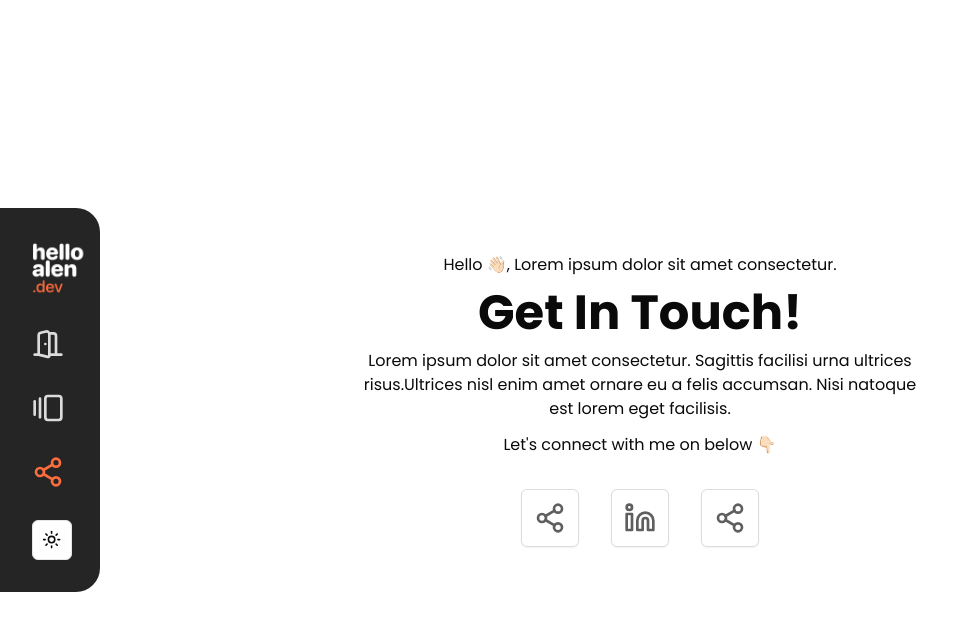
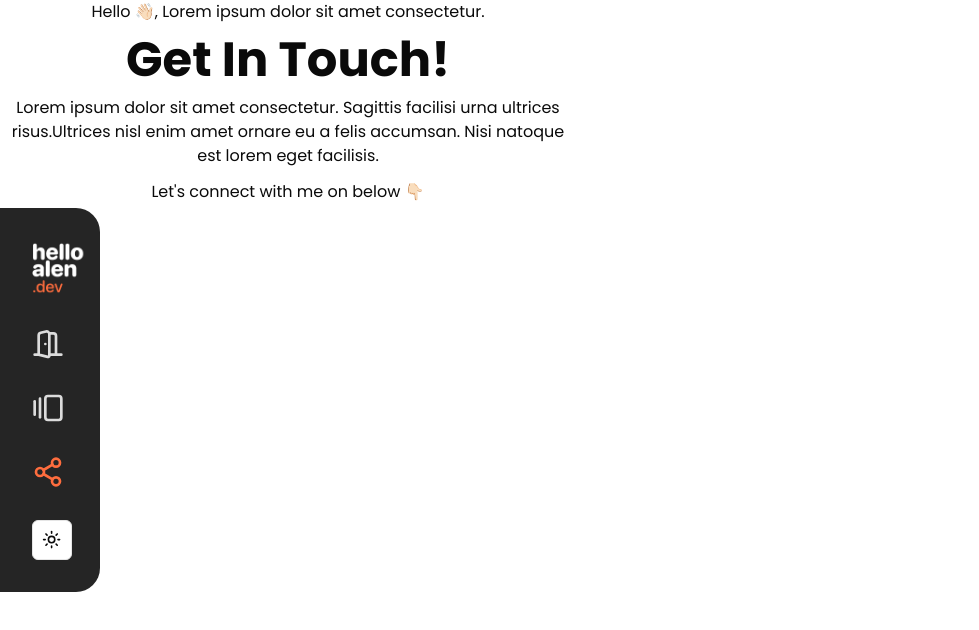
Before and after one commit to OneToDev/helloalen-dev, a Next.js app: page /contact in a window 1280 px wide. Shown: the top 630 px of the page, without its empty margins (0-979 px from the left). Built offline with nearby package versions, Linux system fonts and the light colour scheme.

Commit message:
Base to base code

```diff
--- a/app/contact/page.tsx
+++ b/app/contact/page.tsx
@@ -1,9 +1,5 @@
 import React from 'react'
-import Image from "next/image";
-
 import { Metadata } from "next";
-import Link from 'next/link';
-import { Linkedin, Share2, } from 'lucide-react';
 
 export const metadata: Metadata = {
   title: "Get In Touch! | Lorem ipsum dolor sit amet consectetur.",
@@ -12,44 +8,11 @@ export const metadata: Metadata = {
 
 export default function page() {
   return (
-    <main className="w-full min-h-screen flex flex-col gap-8 items-center justify-center bg-white dark:bg-[#252525]">
-      {/* <Image
-        src='/Logo.png'
-        height={60}
-        width={60}
-        className='object-contain dark:hidden h-14 w-14'
-        alt='Logo'
-      />
-      <Image
-        src='/Logo-Dark.png'
-        height={60}
-        width={60}
-        className='object-contain hidden dark:block'
-        alt='Logo'
-      /> */}
     <div className="flex flex-col gap-3 items-center justify-center max-w-xl">
       <p>Hello 👋🏻, Lorem ipsum dolor sit amet consectetur.</p>
       <h1 className="text-center font-bold text-5xl">Get In Touch!</h1>
       <p className='text-center'>Lorem ipsum dolor sit amet consectetur. Sagittis facilisi urna ultrices risus.Ultrices nisl enim amet ornare eu a felis accumsan. Nisi natoque est lorem eget facilisis.</p>
       <p>Let's connect with me on below 👇🏻</p>
     </div>
-      <div className="flex gap-8">
-        <Link href='https://instagram.com/amoebajelek_' target='_blank'>
-        <div className="px-3 py-3 bg-white dark:bg-maDarkGray hover:bg-maBlack dark:hover:bg-maOrange text-maDarkGray dark:text-white hover:text-maOrange rounded-md border border-solid border-maGray dark:border-none shadow-sm">
-            <Share2 className='md:w-8 h-6 md:h-8' />
-          </div>
-        </Link>
-        <Link href='https://linkedin.com/in/naufalabdussyakur' target='_blank'>
-          <div className="px-3 py-3 bg-white dark:bg-maDarkGray hover:bg-maBlack dark:hover:bg-maOrange text-maDarkGray dark:text-white hover:text-maOrange rounded-md border border-solid border-maGray dark:border-none shadow-sm">
-            <Linkedin className='md:w-8 h-6 md:h-8' />
-          </div>
-        </Link>
-        <Link href='https://github.com/amoebajelek' target='_blank'>
-          <div className="px-3 py-3 bg-white dark:bg-maDarkGray hover:bg-maBlack dark:hover:bg-maOrange text-maDarkGray dark:text-white hover:text-maOrange rounded-md border border-solid border-maGray dark:border-none shadow-sm">
-            <Share2 className='md:w-8 h-6 md:h-8' />
-          </div>
-        </Link>
-      </div>
-    </main>
   )
 }
```
Lines whose indentation alone changed are shown as unchanged.
